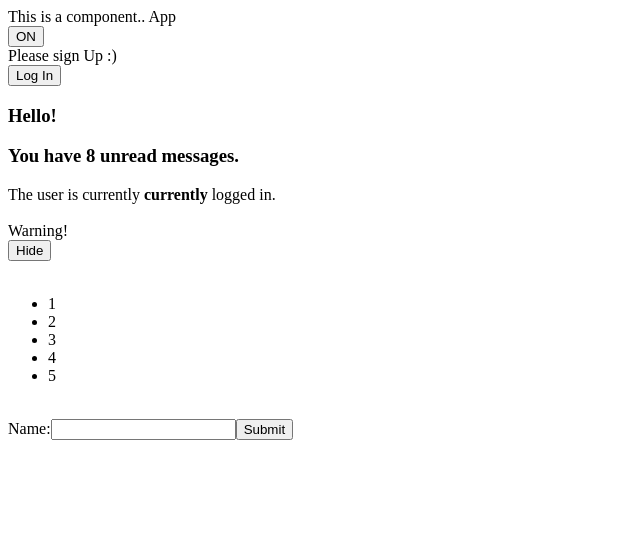
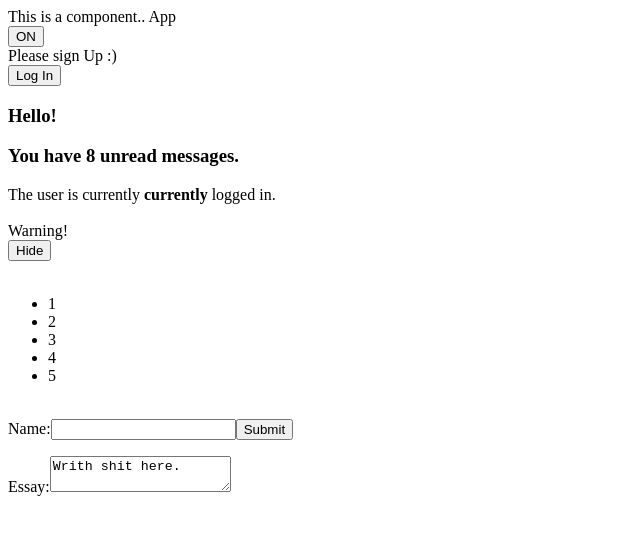
Before and after one commit to Yuvraj2300/react-heb1wj, a React (Create React App) app: page / in a window 1280 px wide. Shown: the top 534 px of the page, without its empty margins (0-640 px from the left). Built offline with nearby package versions, Linux system fonts and the light colour scheme.

Commit message:
EssayForm Addede

```diff
--- a/App.js
+++ b/App.js
@@ -4,7 +4,8 @@ import LoginModule from './components/LoginModule';
 import Mailbox from './components/Mailbox';
 import Page from './components/Page';
 import ListKeys from './components/ListKeys';
-import NameForm  from './components/NameForm';
+import NameForm  from './components/forms/NameForm';
+import EssayForm from './components/forms/EssayForm'
 
 export default class App extends Component {
   state = {
@@ -28,6 +29,7 @@ export default class App extends Component {
         <ListKeys />
         <br></br>
         <NameForm />
+        <EssayForm />
       </React.Fragment>
     );
   }
--- /dev/null
+++ b/components/forms/EssayForm.js
@@ -0,0 +1,34 @@
+import React, { Component } from 'react'
+
+export default class EssayForm extends Component {
+  constructor(props) {
+    super(props);
+    this.state = {
+      value: 'Writh shit here.'
+    }
+  };
+
+  handleChange = (event) => {
+    this.setState({
+      value: event.target.value
+    });
+  }
+
+  handleSubmit = (event) => {
+    alert('text submitted : ' + this.state.value);
+    event.preventDefault();
+  }
+
+  render() {
+    return (
+      <React.Fragment>
+        <form onSubmit={this.handleSubmit}>
+          <label>
+            Essay:
+      <textarea value={this.state.value} onChange={this.handleChange} />
+          </label>
+        </form>
+      </React.Fragment>
+    );
+  }
+}
```
Also changed, not shown: components/forms/NameForm.js (renamed from components/NameForm.js).
